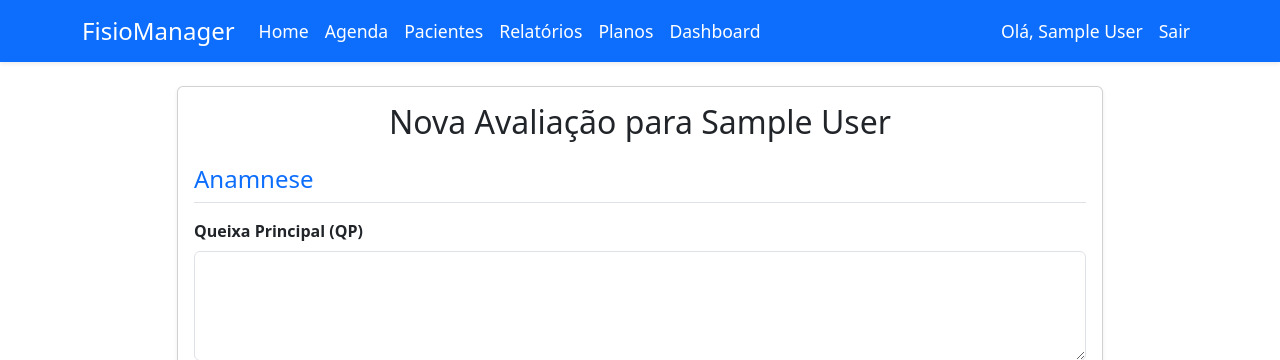
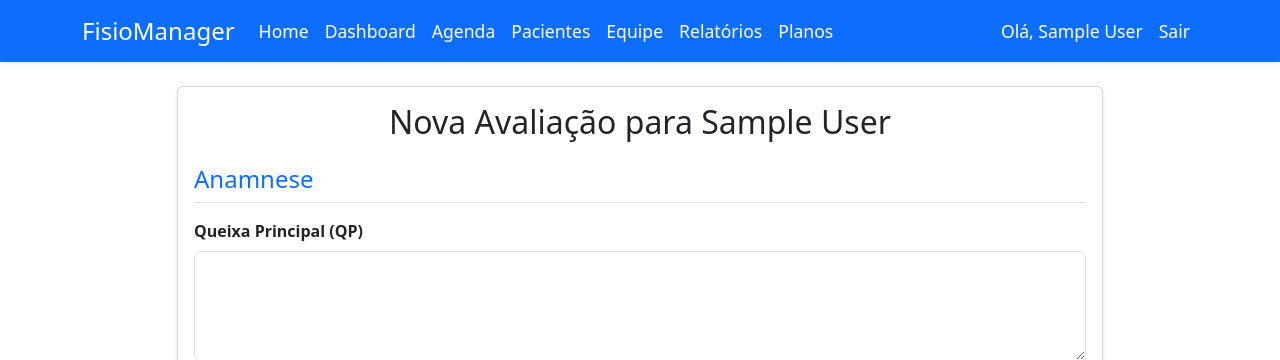
Before and after one commit to alvarohs84/fisio-manager, a Flask app: page /patient/1/add_assessment in a window 1280 px wide. Shown: the top 360 px of the page. Run offline with Flask 3, Linux system fonts and the light colour scheme; a user stored in the database is signed in; tables that the repository leaves empty hold one stand-in row (values such as "Sample post").

```diff
--- a/templates/base.html
+++ b/templates/base.html
@@ -32,12 +32,17 @@
                 <ul class="navbar-nav me-auto">
                     <li class="nav-item"><a class="nav-link navbar-custom-link" href="{{ url_for('index') }}">Home</a></li>
                     {% if current_user.is_authenticated %}
+                        <li class="nav-item"><a class="nav-link navbar-custom-link" href="{{ url_for('dashboard') }}">Dashboard</a></li>
                         <li class="nav-item"><a class="nav-link navbar-custom-link" href="{{ url_for('agenda') }}">Agenda</a></li>
                         <li class="nav-item"><a class="nav-link navbar-custom-link" href="{{ url_for('list_patients') }}">Pacientes</a></li>
+
+                        <!-- Condição para mostrar o link "Equipa" apenas para administradores -->
+                        {% if current_user.role == 'admin' %}
+                            <li class="nav-item"><a class="nav-link navbar-custom-link" href="{{ url_for('list_staff') }}">Equipe</a></li>
+                        {% endif %}
+
                         <li class="nav-item"><a class="nav-link navbar-custom-link" href="{{ url_for('reports') }}">Relatórios</a></li>
                         <li class="nav-item"><a href="{{ url_for('pricing') }}" class="nav-link navbar-custom-link">Planos</a></li>
-                        <!-- Movido para o final da lista principal -->
-                        <li class="nav-item"><a class="nav-link navbar-custom-link" href="{{ url_for('dashboard') }}">Dashboard</a></li>
                     {% endif %}
                 </ul>
                 <ul class="navbar-nav">
```
